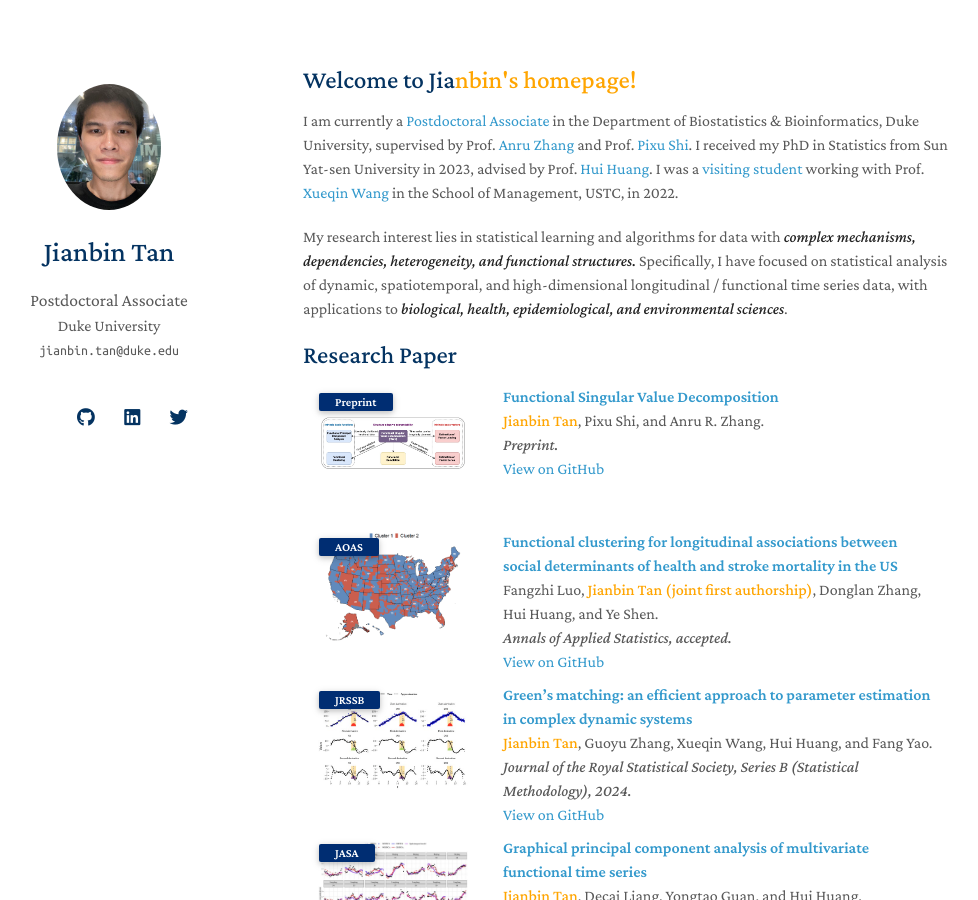
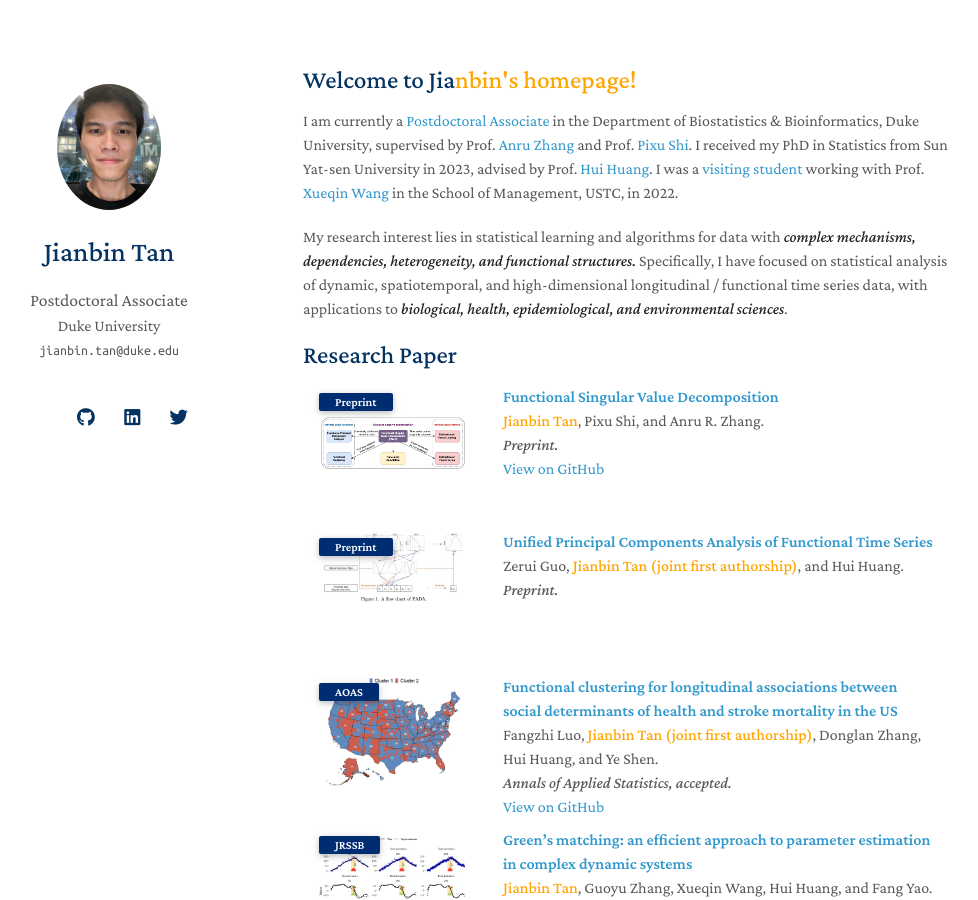
Before and after one commit to Tan-jianbin/Tan-jianbin.github.io, a Jekyll site: the page built from index.md, in a window 1280 px wide and 900 px high. Shown: the whole window, without its empty margins (167-1145 px from the left). Built offline with Jekyll 4.4.1, drawn with Linux system fonts in a browser that asks for light colours; nearby versions of some CDN libraries; a style sheet for code colours, icons or effects is not loaded; our own code applies the rules of GitHub Pages for plain Markdown files.

Commit message:
update UFPCA

```diff
--- a/_includes/publications.md
+++ b/_includes/publications.md
@@ -34,6 +34,21 @@
     <div class="github-link">
       <a href="https://github.com/Jianbin-Tan/Functional-Singular-Value-Decompostion">  View on GitHub </a>
     </div>
+  </div>
+</div>
+</li>
+
+<li>
+<div class="pub-row">
+
+   <div class="col-sm-3 abbr" style="position: relative;padding-right: 15px;padding-left: 15px;max-width: 150px;max-height: 150px">
+    <img src="assets/img/UFPCA.jpg" style="width: auto; height: auto">
+     <abbr class="badge">  Preprint </abbr>
+  </div>
+  <div class="col-sm-9" style="position: relative;padding-right: 15px;padding-left: 20px;">
+    <div class="title"><a href="https://arxiv.org/abs/2408.02343">Unified Principal Components Analysis of Functional Time Series</a></div>
+     <div class="author"> Zerui Guo, <strong><span style="color: orange;">Jianbin Tan (joint first authorship)</span></strong>, and Hui Huang.</div>
+    <div class="periodical"><em>  Preprint.</em></div>
   </div>
 </div>
 </li>
```
Also changed, not shown: assets/img/UFPCA.jpg (added).
